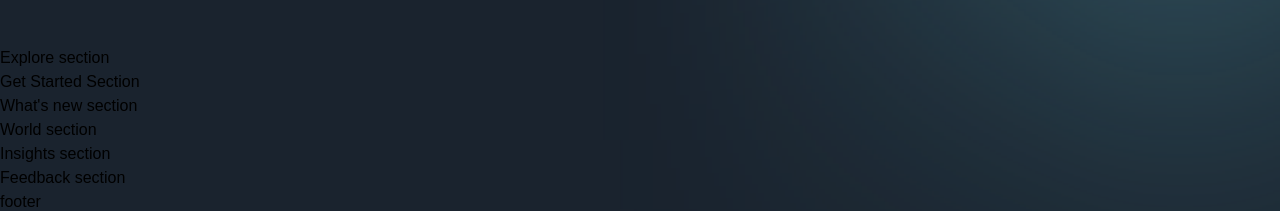
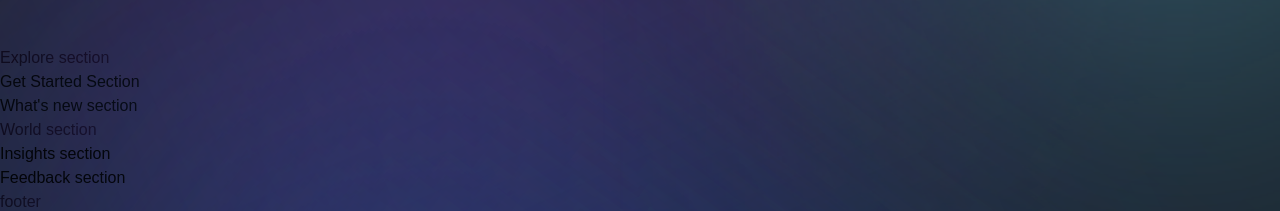
Before and after one commit to MsNicoleta/MetaMegaFun, a Next.js app: page / in a window 1280 px wide. Shown: the part 1524-1735 px from the top of the page. Built offline with nearby package versions, Linux system fonts and the light colour scheme; a web font is replaced by a local one.

Commit message:
Add the gradient pattern to all the

```diff
--- a/app/page.js
+++ b/app/page.js
@@ -5,13 +5,23 @@
   <div className="bg-primary-black overflow-hidden">
     <Navbar />
     <Hero />
+    <div className="relative">
       <About />
+      <div className='gradient-03 z-0' />
       <Explore />
+    </div>
+    <div className="relative">
       <GetStarted />
+      <div className='gradient-04 z-0' />
       <WhatsNew />
+    </div>
     <World />
+    <div className="relative">
       <Insights />
+      <div className='gradient-04 z-0' />
+
       <Feedback />
+    </div>
     <Footer />
   </div>
 );
```
Lines whose indentation alone changed are shown as unchanged.
